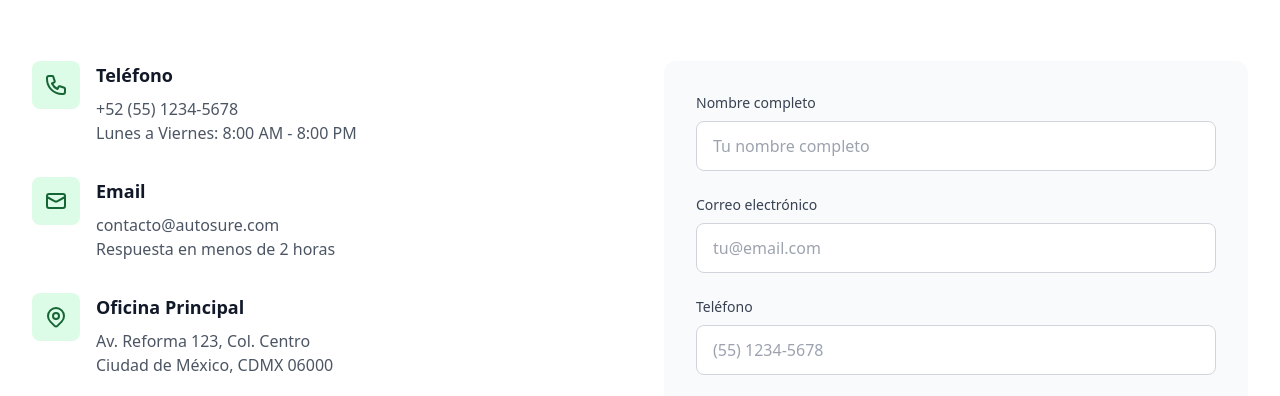
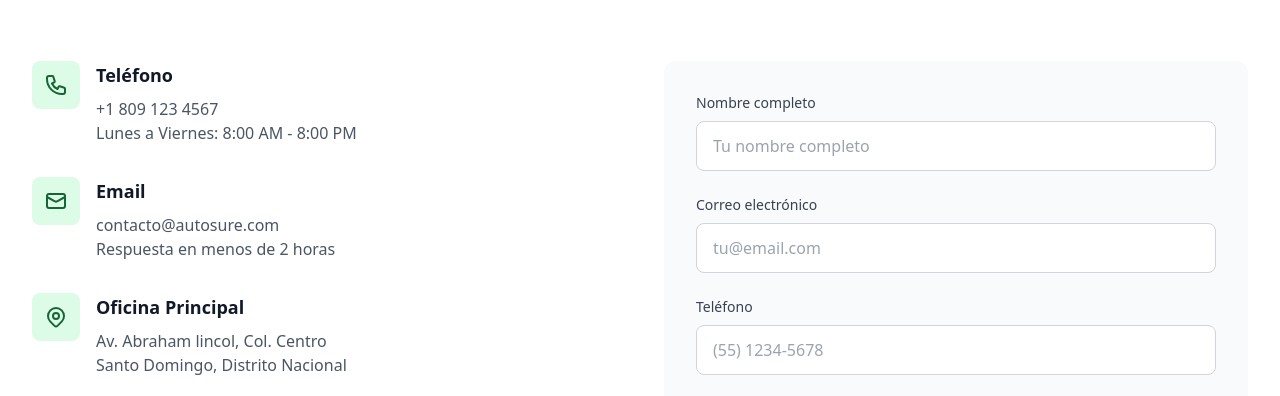
Before and after one commit to reymird/autosure, a website: page index.html in a window 1280 px wide. Shown: the part 2406-2802 px from the top of the page. Drawn offline with nearby package versions, Linux system fonts and the light colour scheme.

Commit message:
Update index.html

```diff
--- a/index.html
+++ b/index.html
@@ -296,7 +296,7 @@
                         </div>
                         <div>
                             <h3 class="text-lg font-semibold text-gray-900 mb-2">Teléfono</h3>
-                            <p class="text-gray-600">+52 (55) 1234-5678</p>
+                            <p class="text-gray-600">+1 809 123 4567</p>
                             <p class="text-gray-600">Lunes a Viernes: 8:00 AM - 8:00 PM</p>
                         </div>
                     </div>
@@ -323,8 +323,8 @@
                         </div>
                         <div>
                             <h3 class="text-lg font-semibold text-gray-900 mb-2">Oficina Principal</h3>
-                            <p class="text-gray-600">Av. Reforma 123, Col. Centro</p>
-                            <p class="text-gray-600">Ciudad de México, CDMX 06000</p>
+                            <p class="text-gray-600">Av. Abraham lincol, Col. Centro</p>
+                            <p class="text-gray-600">Santo Domingo, Distrito Nacional</p>
                         </div>
                     </div>
                 </div>
```
